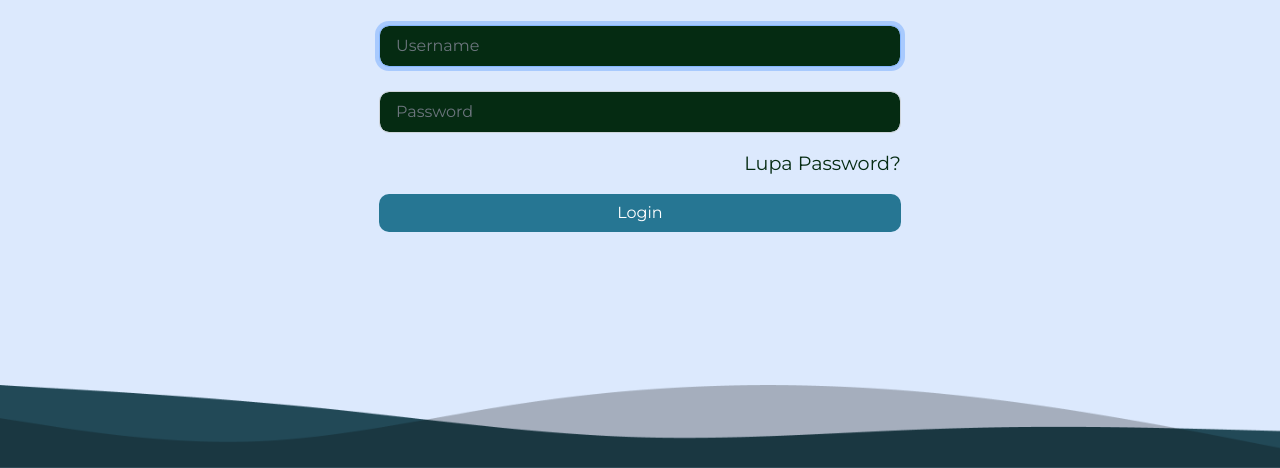
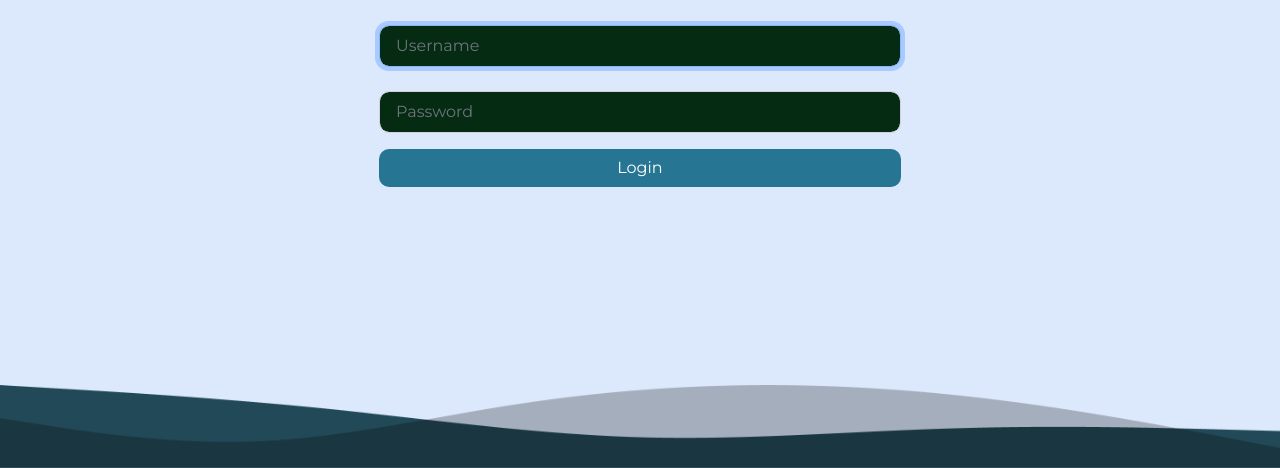
Before and after one commit to michaus-coder/manprostraight, a Django app: page /login/ in a window 1280 px wide. Shown: the part 332-800 px from the top of the page. Run offline with Django 4.2, Linux system fonts and the light colour scheme; parts of the project's set-up code (start-up, migrations or seed data) failed here and were passed over; some libraries are stand-ins or nearby versions.

Commit message:
remove forgot password link

```diff
--- a/templates/registration/login.html
+++ b/templates/registration/login.html
@@ -85,7 +85,7 @@
 			</div>
 			<div class="mb-3">
 				<div class="text-end">
-					<a class="text-link" href="{% url 'password_reset' %}">Lupa Password?</a>
+					{% comment %} <a class="text-link" href="{% url 'password_reset' %}">Lupa Password?</a> {% endcomment %}
 				</div>
 			</div>
 			<div class="wrapper">
```
